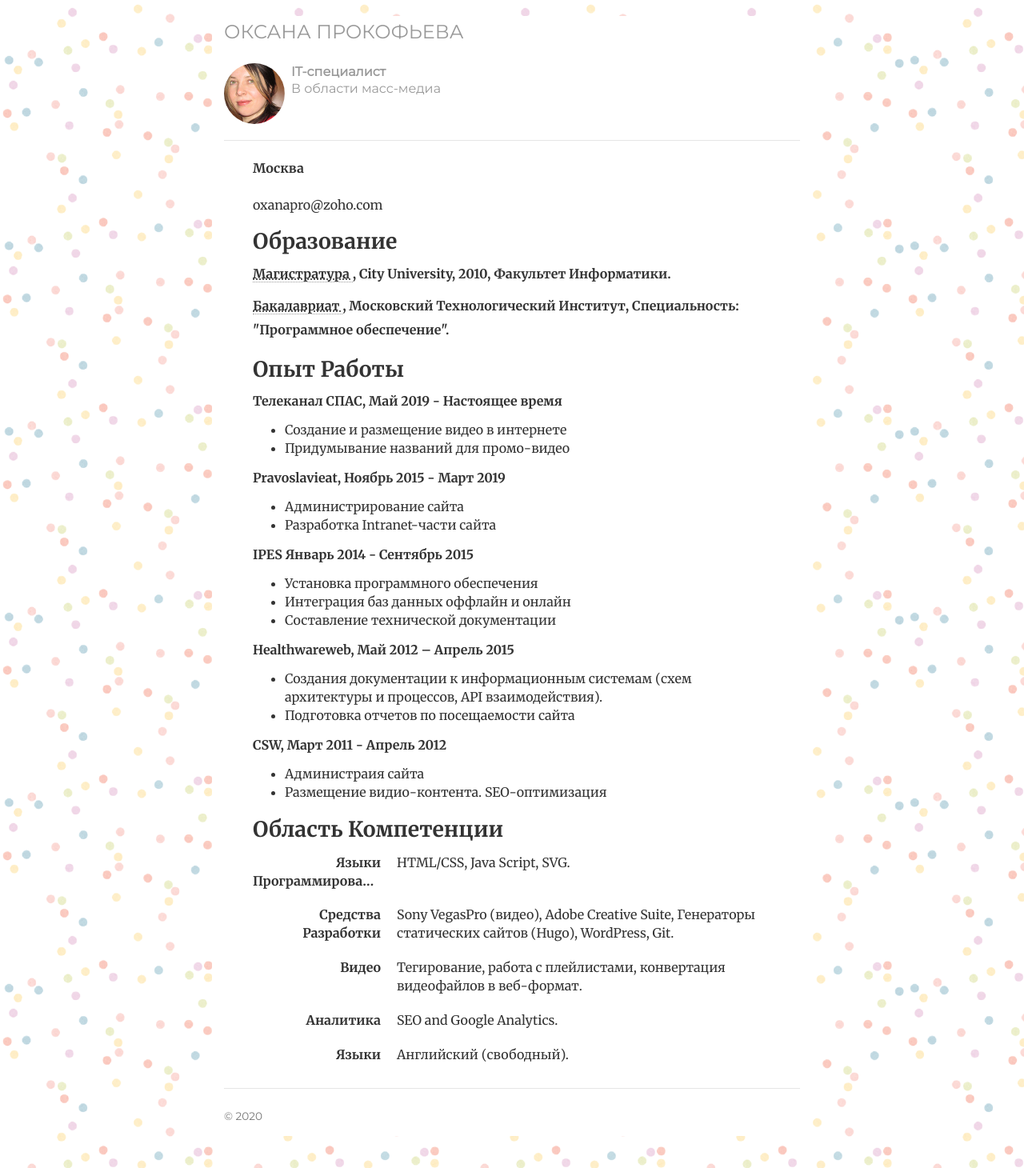
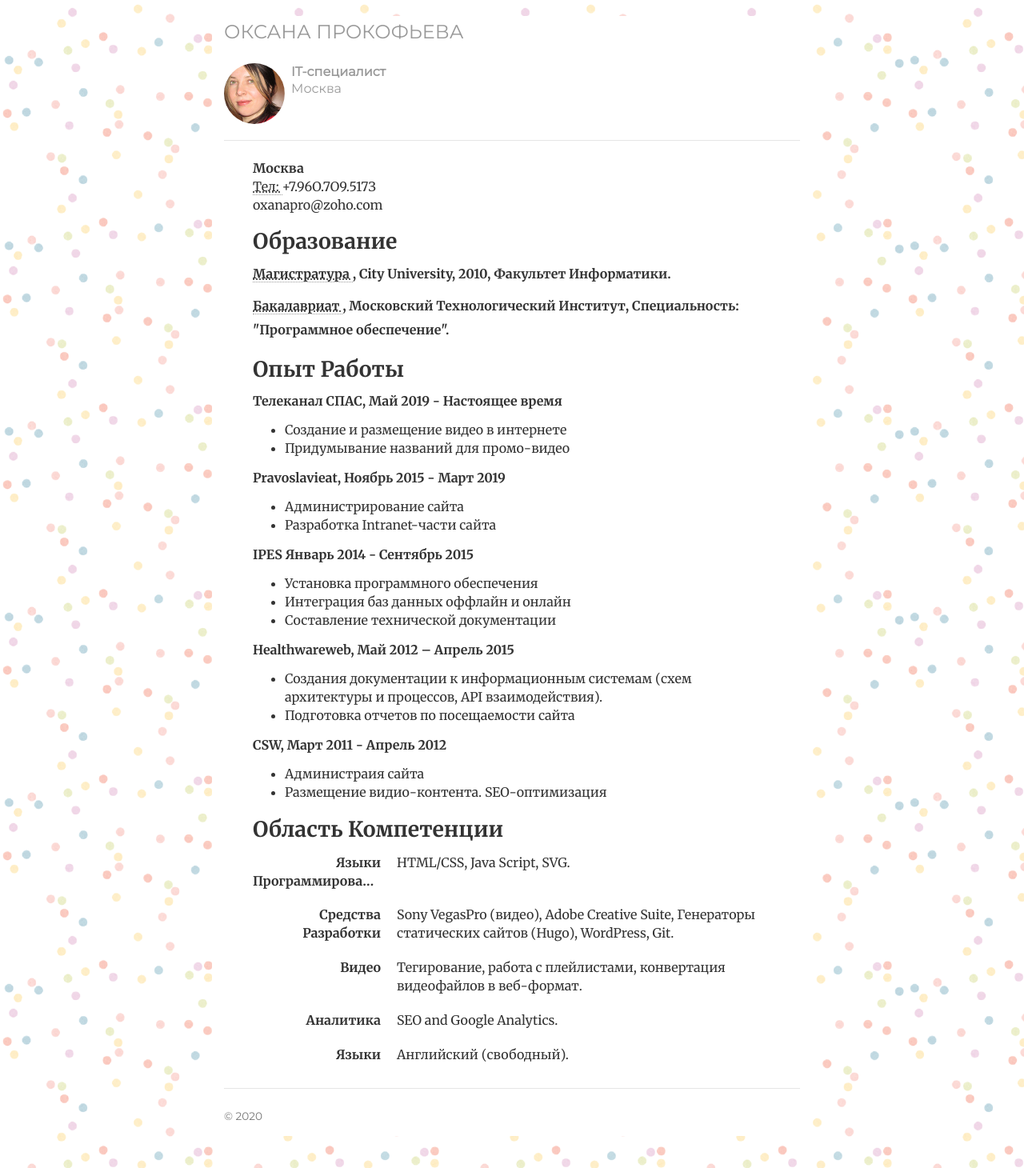
Before and after one commit to cvkp/cvkp.github.io, a Jekyll site: the page built from index.html, in a window 1280 px wide. Shown: the whole page at 80% size. Built offline with Jekyll 4.4.1, drawn with Linux system fonts in a browser that asks for light colours; nearby versions of some CDN libraries; the list of posts is cut into pages by our own code.

Commit message:
Update index.html

```diff
--- a/index.html
+++ b/index.html
@@ -29,7 +29,7 @@ ref: cv
     </div>
     <div class="mh-contributor__details">
         <strong class="mh-contributor__name">IT-специалист </strong>
-        <p class="mh-contributor__role">В области масс-медиа</p>
+        <p class="mh-contributor__role">Москва</p>
     </div>
 </div>
 
@@ -93,10 +93,10 @@ IT специалист в сфере масс-медиа
 								<br>
 							</strong>
 						</span>
-						<!--<abbr title="phone">
+						<abbr title="phone">
 							Тел:
 						</abbr>
-						+7.96О.7О9.5173 -->
+						+7.96O.7О9.517З
 						<br>
 						<span>
 							oxanapro@zoho.com
```
